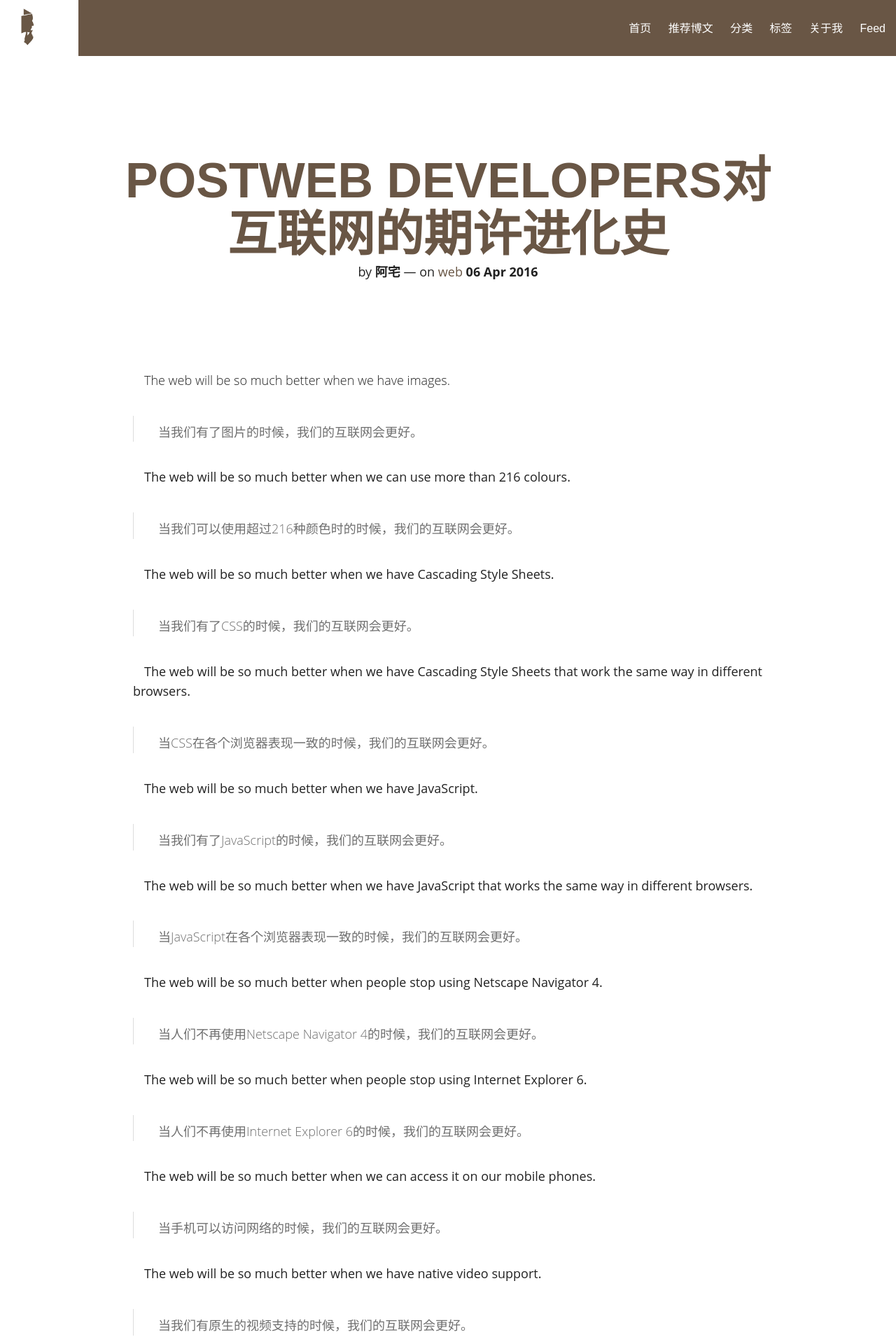
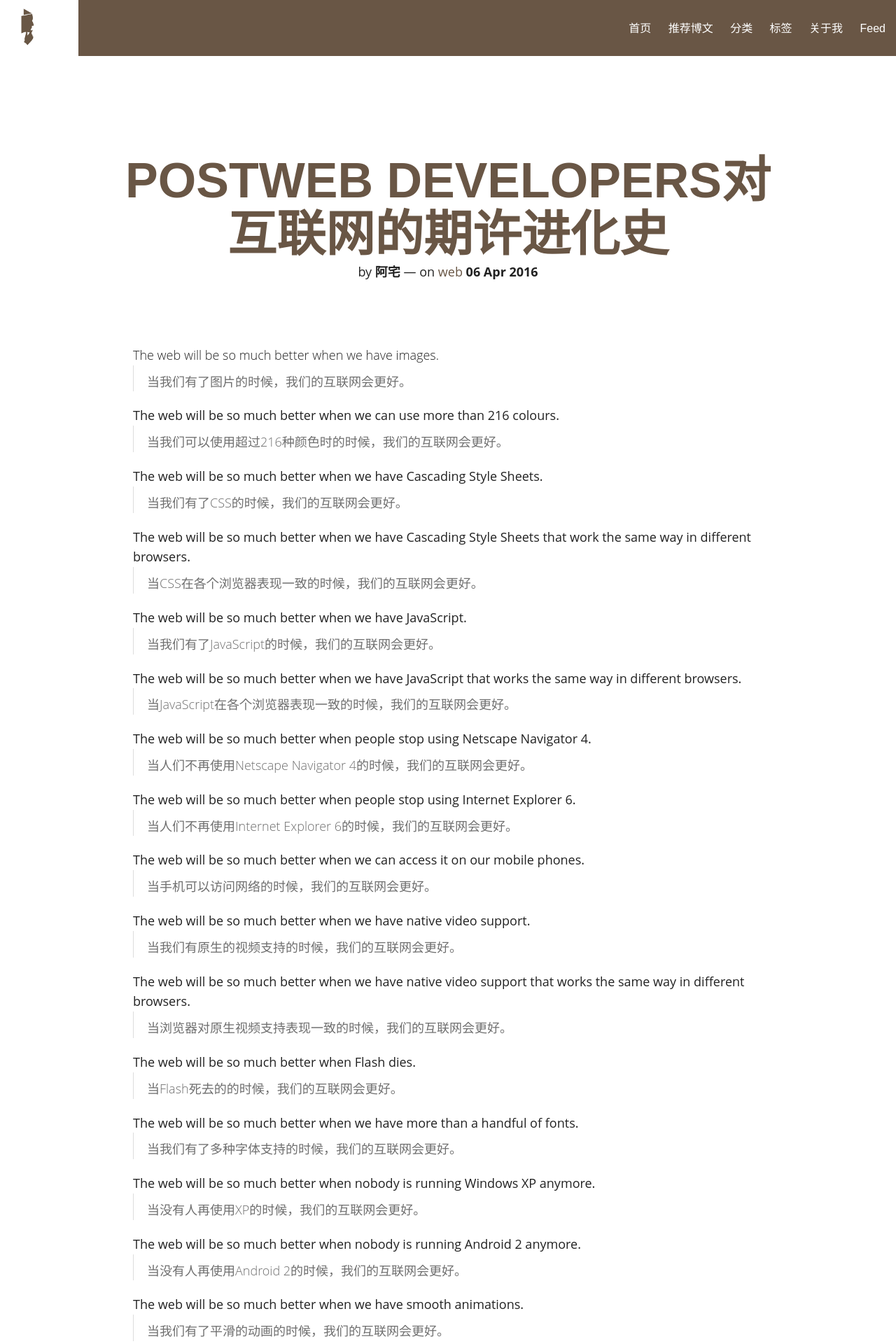
Before and after one commit to guocailee/guocailee.github.io, a Jekyll site: the page built from _posts/2016-04-06-A-brief-history-of-the-World-Wide-Web-by-web-developers.md, in a window 1280 px wide. Shown: the top 1920 px of the page at 70% size. Built offline with Jekyll 4.4.1, drawn with Linux system fonts in a browser that asks for light colours; nearby versions of some CDN libraries; comment, search, counter and statistics services are not loaded.

Commit message:
remove indent

```diff
--- a/assets/css/post.css
+++ b/assets/css/post.css
@@ -314,7 +314,6 @@ body,
 }
 
 .post-template .notepad-post-content>div:not(.notepad-post-title) p {
-  text-indent: 1rem;
   margin: 0 auto 0.9em auto;
   max-width: 56.25rem;
   font-size: 1.125rem;
@@ -802,7 +801,7 @@ article.notepad-post-content>div:not(.notepad-post-title) div {
 
 .post-template .row p,
 .page-template .row p {
-  margin: 0 auto 2em auto !important;
+  margin: 0 auto auto !important;
   max-width: 56.25rem !important;
   font-size: 1.125rem !important;
 }
```
